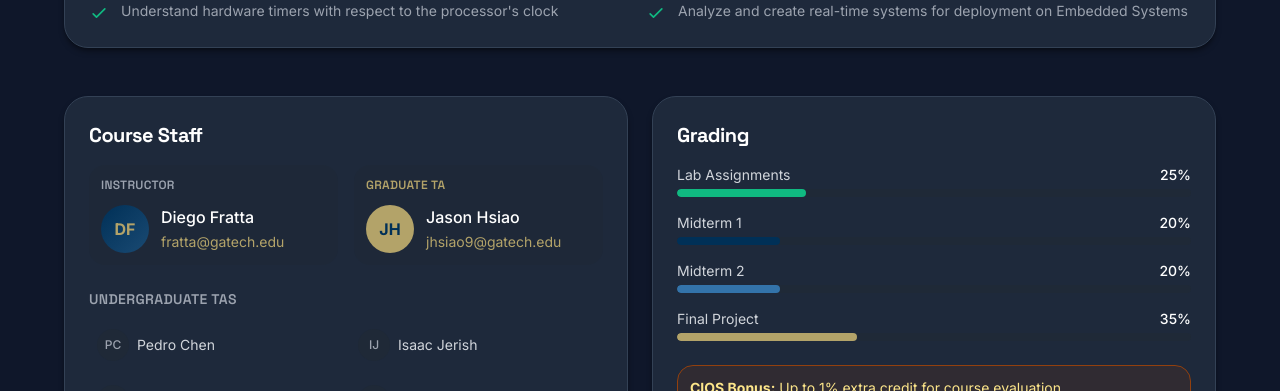
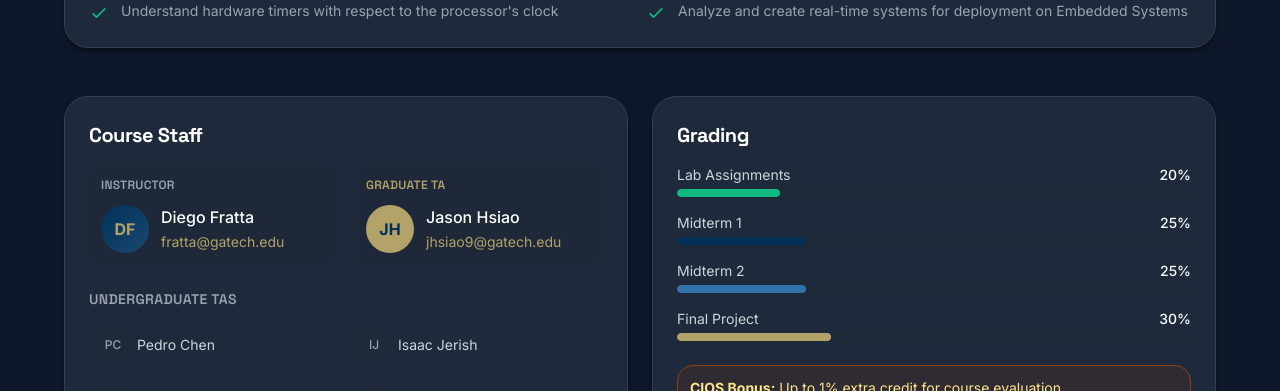
Before and after one commit to diegofratta/ECE4180VercelSite, a React (Create React App) app: page / in a window 1280 px wide. Shown: the part 1066-1457 px from the top of the page. Built offline with nearby package versions, Linux system fonts and the light colour scheme; no server answers.

Commit message:
Adjust grading weights for assignments
Updated grading values for assignments and projects.

```diff
--- a/src/pages/HomePage.tsx
+++ b/src/pages/HomePage.tsx
@@ -312,10 +312,10 @@ const HomePage: React.FC = () => {
 
           <div className="space-y-4">
             {[
-              { label: 'Lab Assignments', value: 25, color: 'bg-emerald-500' },
-              { label: 'Midterm 1', value: 20, color: 'bg-secondary-500' },
-              { label: 'Midterm 2', value: 20, color: 'bg-secondary-400' },
-              { label: 'Final Project', value: 35, color: 'bg-gt-gold' },
+              { label: 'Lab Assignments', value: 20, color: 'bg-emerald-500' },
+              { label: 'Midterm 1', value: 25, color: 'bg-secondary-500' },
+              { label: 'Midterm 2', value: 25, color: 'bg-secondary-400' },
+              { label: 'Final Project', value: 30, color: 'bg-gt-gold' },
             ].map((item) => (
               <div key={item.label}>
                 <div className="flex justify-between text-sm mb-1">
```
